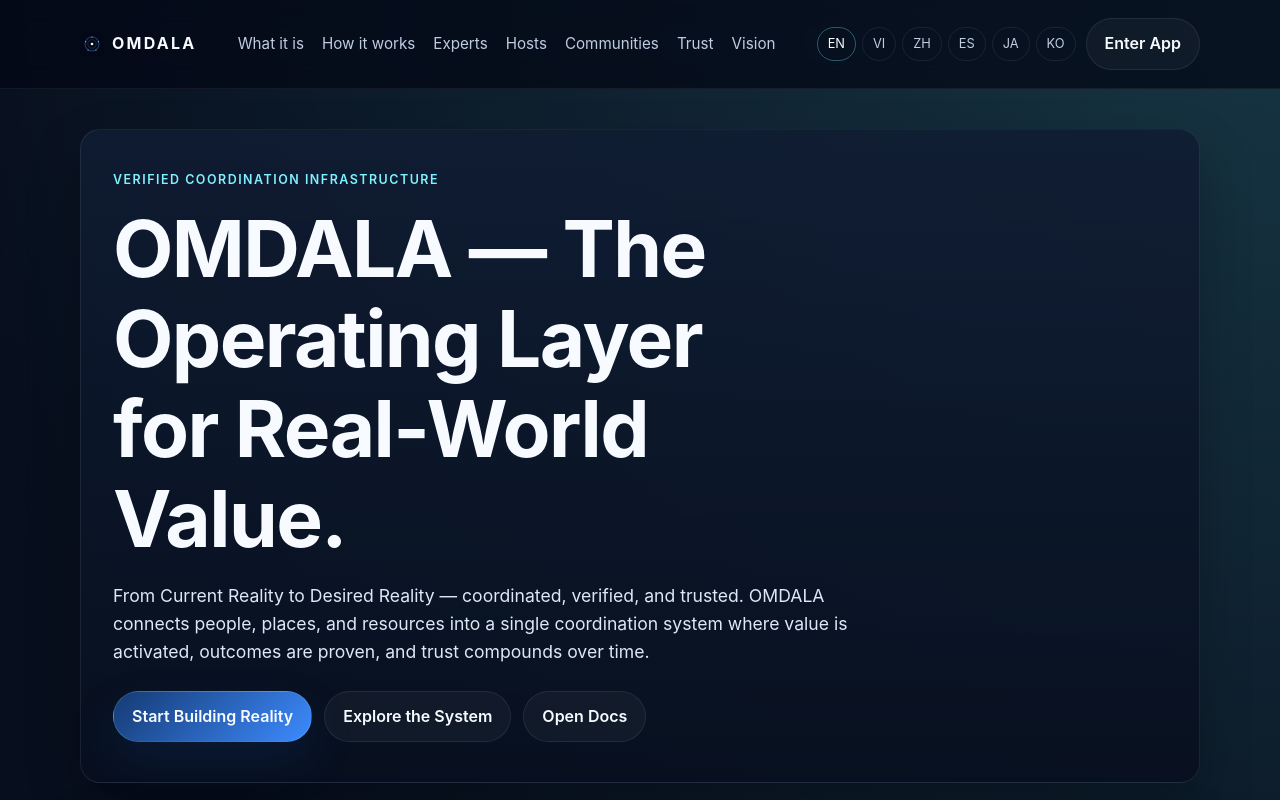
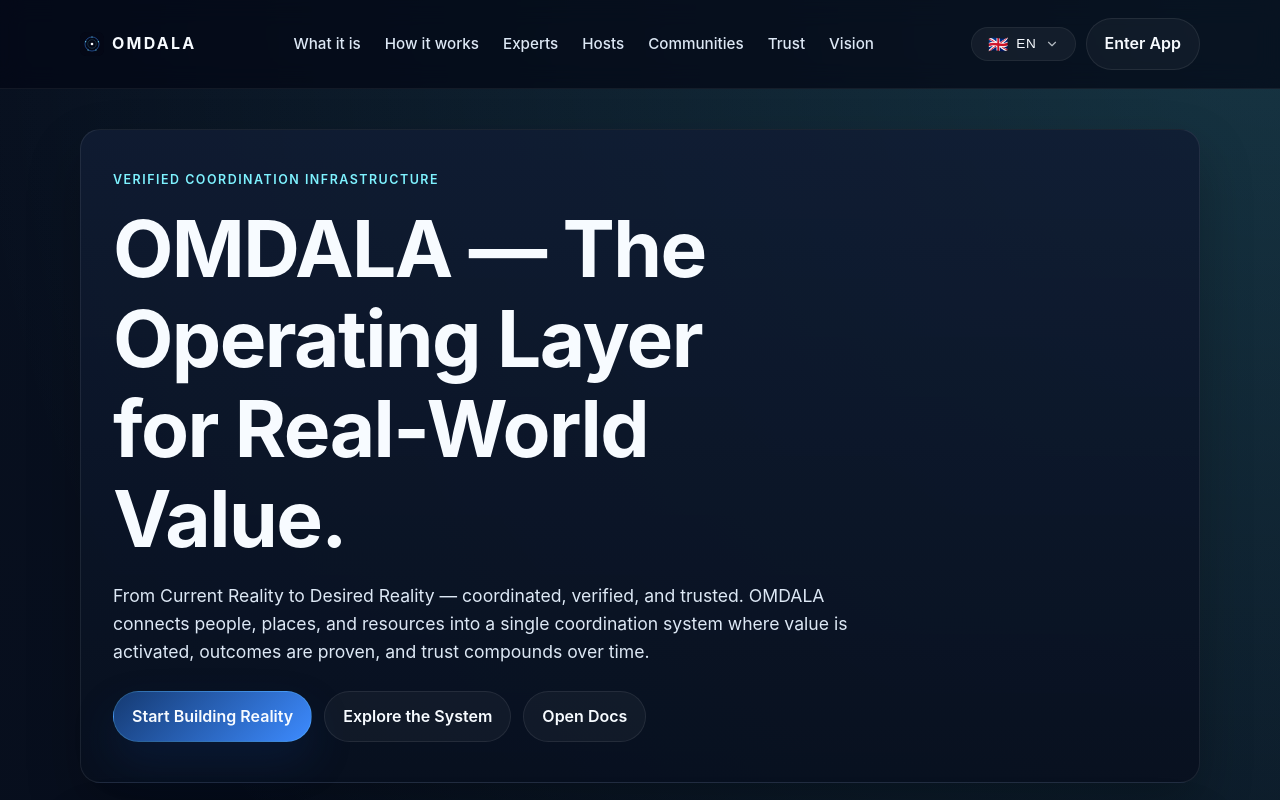
Before and after one commit to tranhatam-collab/omdala.com, a Next.js app in the folder apps/web/: page / in a window 1280 px wide. Shown: the top 800 px of the page. Built offline with nearby package versions, Linux system fonts and the light colour scheme.

Commit message:
feat(web): update language switcher to a compact dropdown with flags, improve nav menu layout, and add SEO hreflang tags

```diff
--- a/apps/web/app/components/LanguageSwitcher.tsx
+++ b/apps/web/app/components/LanguageSwitcher.tsx
@@ -9,20 +9,22 @@ import {
 } from '@omdala/core'
 import Link from 'next/link'
 import { usePathname } from 'next/navigation'
-import { useEffect, useState } from 'react'
+import { useEffect, useState, useRef } from 'react'
 
-const LANGUAGE_LABELS: Record<(typeof OMDALA_LANGUAGES)[number], string> = {
-  en: 'EN',
-  vi: 'VI',
-  zh: 'ZH',
-  es: 'ES',
-  ja: 'JA',
-  ko: 'KO',
+const LANGUAGE_CONFIG: Record<OmdalaLanguage, { label: string; flag: string }> = {
+  en: { label: 'English', flag: '🇬🇧' },
+  vi: { label: 'Tiếng Việt', flag: '🇻🇳' },
+  zh: { label: '中文', flag: '🇨🇳' },
+  es: { label: 'Español', flag: '🇪🇸' },
+  ja: { label: '日本語', flag: '🇯🇵' },
+  ko: { label: '한국어', flag: '🇰🇷' },
 }
 
 export function LanguageSwitcher() {
   const pathname = usePathname()
   const [currentLanguage, setCurrentLanguage] = useState<OmdalaLanguage>('en')
+  const [isOpen, setIsOpen] = useState(false)
+  const dropdownRef = useRef<HTMLDivElement>(null)
   const currentPath = pathname
 
   useEffect(() => {
@@ -34,35 +36,56 @@ export function LanguageSwitcher() {
     setCurrentLanguage(lang)
   }, [pathname])
 
+  useEffect(() => {
+    function handleClickOutside(event: MouseEvent) {
+      if (dropdownRef.current && !dropdownRef.current.contains(event.target as Node)) {
+        setIsOpen(false)
+      }
+    }
+    document.addEventListener('mousedown', handleClickOutside)
+    return () => document.removeEventListener('mousedown', handleClickOutside)
+  }, [])
+
+  const currentConfig = LANGUAGE_CONFIG[currentLanguage] || LANGUAGE_CONFIG.en
+
   return (
-    <div className="language-switcher" aria-label="Language selector">
+    <div className="language-dropdown" ref={dropdownRef}>
+      <button
+        className="language-dropdown__toggle"
+        onClick={() => setIsOpen(!isOpen)}
+        aria-expanded={isOpen}
+      >
+        <span className="language-dropdown__flag">{currentConfig.flag}</span>
+        <span className="language-dropdown__code">{currentLanguage.toUpperCase()}</span>
+        <svg width="12" height="12" viewBox="0 0 24 24" fill="none" stroke="currentColor" strokeWidth="2" strokeLinecap="round" strokeLinejoin="round">
+          <polyline points="6 9 12 15 18 9"></polyline>
+        </svg>
+      </button>
+
+      {isOpen && (
+        <div className="language-dropdown__menu">
           {OMDALA_LANGUAGES.map((language) => {
             const isReady = isReadyLanguage(language)
             const href = withLanguageParam(currentPath, language)
             const isActive = currentLanguage === language
+            const config = LANGUAGE_CONFIG[language]
 
-        if (!isReady) {
-          return (
-            <span
-              key={language}
-              className="language-switcher__item language-switcher__item--disabled"
-              title="Coming soon"
-            >
-              {LANGUAGE_LABELS[language]}
-            </span>
-          )
-        }
+            if (!isReady) return null
 
             return (
               <Link
                 key={language}
                 href={href}
-            className={`language-switcher__item${isActive ? ' language-switcher__item--active' : ''}`}
+                className={`language-dropdown__item ${isActive ? 'active' : ''}`}
+                onClick={() => setIsOpen(false)}
               >
-            {LANGUAGE_LABELS[language]}
+                <span className="language-dropdown__flag">{config.flag}</span>
+                <span className="language-dropdown__label">{config.label}</span>
               </Link>
             )
           })}
         </div>
+      )}
+    </div>
   )
 }
--- a/apps/web/app/globals.css
+++ b/apps/web/app/globals.css
@@ -164,41 +164,124 @@ img, video {
 .site-nav {
   display: flex;
   flex-wrap: wrap;
-  gap: 10px 18px;
+  gap: 8px 24px;
   justify-content: center;
 }
 
 .site-nav a {
-  color: var(--omdala-text-muted);
+  color: var(--omdala-text-secondary);
   font-size: 0.95rem;
+  font-weight: 500;
+  padding: 6px 0;
+  position: relative;
+  transition: color 0.2s;
 }
 
 .site-nav a:hover {
+  color: var(--omdala-cyan-400);
+}
+
+.site-nav a::after {
+  content: '';
+  position: absolute;
+  bottom: 0;
+  left: 0;
+  width: 100%;
+  height: 2px;
+  background-color: var(--omdala-cyan-400);
+  transform: scaleX(0);
+  transform-origin: right;
+  transition: transform 0.3s ease;
+}
+
+.site-nav a:hover::after {
+  transform: scaleX(1);
+  transform-origin: left;
+}
+
+.language-dropdown {
+  position: relative;
+  display: inline-flex;
+}
+
+.language-dropdown__toggle {
+  background: rgba(255, 255, 255, 0.05);
+  border: 1px solid var(--omdala-border-subtle);
+  border-radius: var(--omdala-radius-pill);
+  color: var(--omdala-text-primary);
+  display: flex;
+  align-items: center;
+  gap: 8px;
+  padding: 8px 16px;
+  font-size: 0.85rem;
+  font-weight: 500;
+  cursor: pointer;
+  transition: all 0.2s ease;
+}
+
+.language-dropdown__toggle:hover {
+  background: rgba(255, 255, 255, 0.1);
+  border-color: rgba(126, 242, 255, 0.32);
+}
+
+.language-dropdown__toggle svg {
+  transition: transform 0.2s;
+  width: 14px;
+  height: 14px;
+  opacity: 0.7;
+}
+
+.language-dropdown__toggle[aria-expanded="true"] svg {
+  transform: rotate(180deg);
+}
+
+.language-dropdown__menu {
+  position: absolute;
+  top: calc(100% + 8px);
+  right: 0;
+  background: rgba(4, 8, 22, 0.95);
+  border: 1px solid var(--omdala-border-subtle);
+  border-radius: 12px;
+  padding: 8px;
+  display: flex;
+  flex-direction: column;
+  gap: 4px;
+  min-width: 160px;
+  box-shadow: 0 10px 30px rgba(0, 0, 0, 0.5);
+  z-index: 100;
+  backdrop-filter: blur(10px);
+}
+
+.language-dropdown__item {
+  display: flex;
+  align-items: center;
+  gap: 12px;
+  padding: 10px 12px;
+  border-radius: 8px;
+  color: var(--omdala-text-secondary);
+  font-size: 0.9rem;
+  font-weight: 500;
+  transition: all 0.2s;
+  text-decoration: none;
+}
+
+.language-dropdown__item:hover {
+  background: rgba(255, 255, 255, 0.05);
   color: var(--omdala-text-primary);
 }
 
-.language-switcher {
-  display: inline-flex;
-  align-items: center;
-  gap: 6px;
-  flex-wrap: wrap;
+.language-dropdown__item.active {
+  background: rgba(126, 242, 255, 0.1);
+  color: var(--omdala-cyan-400);
 }
 
-.language-switcher__item {
-  border: 1px solid var(--omdala-border-default);
-  border-radius: var(--omdala-radius-pill);
-  color: var(--omdala-text-muted);
-  font-size: 0.8rem;
-  padding: 6px 10px;
+.language-dropdown__flag {
+  font-size: 1.2em;
+  line-height: 1;
 }
 
-.language-switcher__item--active {
-  border-color: rgba(126, 242, 255, 0.32);
-  color: var(--omdala-text-primary);
-}
-
-.language-switcher__item--disabled {
-  opacity: 0.5;
+.language-dropdown__code {
+  letter-spacing: 0.05em;
 }
 
 .site-button {
--- a/apps/web/app/layout.tsx
+++ b/apps/web/app/layout.tsx
@@ -12,6 +12,18 @@ export const metadata: Metadata = {
   },
   description:
     'OMDALA is the global operating layer for real-world value, trust, and intelligent coordination.',
+  alternates: {
+    canonical: '/',
+    languages: {
+      'en': '/',
+      'vi': '/?lang=vi',
+      'zh': '/?lang=zh',
+      'es': '/?lang=es',
+      'ja': '/?lang=ja',
+      'ko': '/?lang=ko',
+      'x-default': '/',
+    },
+  },
   openGraph: {
     siteName: 'OMDALA',
     type:     'website',
```
Lines whose indentation alone changed are shown as unchanged.
